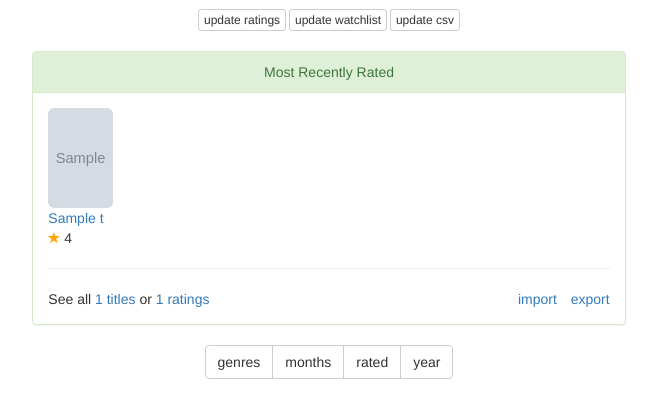
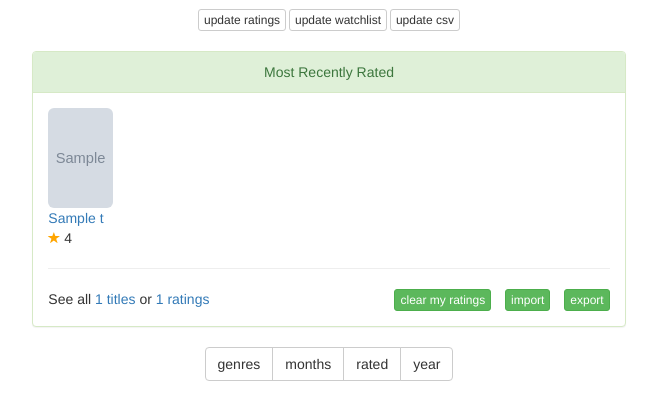
Before and after one commit to eruszczak/movie-website, a Django app: a page that uses users/templates/users/user_profile.html in a window 1280 px wide. Shown: the part 309-729 px from the top of the page, without its empty margins (311-968 px from the left). Run offline with Django 3.2, Linux system fonts and the light colour scheme; a user stored in the database is signed in; tables that the repository leaves empty hold one stand-in row (values such as "Sample post"); grey boxes marked "Sample" are stand-in pictures; parts of the project's set-up code (start-up, migrations or seed data) failed here and were passed over; some libraries are stand-ins or nearby versions.

Commit message:
deleting ratings & fixed bug where tried to validate decoded file's size

```diff
--- a/static/js/scripts.js
+++ b/static/js/scripts.js
@@ -19,12 +19,22 @@ $(document).ready(function() {
     });
 
     $('[name="update_titles_form"').children().on('click', function() {
-        showWaitingDialog(60);
+        showWaitingDialog(100);
     });
 
     $("#import_ratings").on('click', function(e) {
         e.preventDefault();
         $("#import").trigger('click');
+    });
+
+    $("#clear_ratings").on('click', function(e) {
+        var nickname = prompt("You cannot revert this operation. You will lose all of you ratings if you haven't exported them first. As a confirmation - enter your nick and press OK.");
+
+        if (nickname != null) {
+            document.getElementById("confirm-nick").value = nickname;
+        } else {
+            e.preventDefault();
+        }
     });
 
     if ( $( "#import").length ) {
@@ -35,7 +45,7 @@ $(document).ready(function() {
                 return;
             }
             document.getElementById("import_form").submit();
-            showWaitingDialog(60);
+            showWaitingDialog(100);
         };
     }
 
--- a/users/templates/users/user_profile.html
+++ b/users/templates/users/user_profile.html
@@ -91,15 +91,21 @@
 					{% endif %}
 					See all <a href="{{ choosen_user.userprofile.ratings_url }}">{{ choosen_user.userprofile.count_titles }} titles</a>
 					or <a href="{{ choosen_user.userprofile.all_ratings_url }}">{{ choosen_user.userprofile.count_ratings }} ratings</a>
+                    <hr class="visible-sm visible-xs">
 					<form id="import_form" method="post" enctype="multipart/form-data" action="{% url 'import_ratings' %}" style="display:none">{% csrf_token %}
 						<input id="import" name="csv_ratings" type="file" accept=".csv" />
 					</form>
-					<span style="float: right;">
+
+					<div style="display:inline;float: right;">
 						{% if is_owner %}
-							<a id="import_ratings" href="{% url 'import_ratings' %}" style="margin-right:10px" data-toggle="tooltip" title="You can add ratings from exported file.">import</a>
+                            <form id="clear_ratings_form" method="post" action="{{ request.user.userprofile.get_absolute_url }}" style="display:inline;margin-right:10px">{% csrf_token %}
+                                <input id="confirm-nick" name="confirm-nick" hidden>
+                                <button id="clear_ratings" type="submit" class="btn btn-xs btn-success" data-toggle="tooltip" title="You cannot revert this operation. You will lose all of you ratings if you haven't exported them first.">clear my ratings</button>
+                            </form>
+							<a id="import_ratings" href="{% url 'import_ratings' %}" style="margin-right:10px" data-toggle="tooltip" title="You can add ratings from exported file."><button class="btn btn-xs btn-success">import</button></a>
 						{% endif %}
-						<a href="{% url 'export_ratings' choosen_user.username %}" data-toggle="tooltip" title="You can export all of your ratings as a form of backup. If you will lose some of your ratings, you will be able to import them.">export</a>
-					</span>
+						<a href="{% url 'export_ratings' choosen_user.username %}" data-toggle="tooltip" title="You can export all of your ratings as a form of backup. If you will lose some of your ratings, you will be able to import them."><button class="btn btn-xs btn-success">export</button></a>
+					</div>
 				</div>
 			</div>
 		</div>
--- a/users/views.py
+++ b/users/views.py
@@ -40,7 +40,7 @@ def import_ratings(request):
     uploaded_file = request.FILES['csv_ratings']
     file = uploaded_file.read().decode('utf-8')
     io_string = io.StringIO(file)
-    is_valid, message = validate_imported_ratings(file, io_string)
+    is_valid, message = validate_imported_ratings(uploaded_file, io_string)
     if not is_valid:
         messages.info(request, message)
         return redirect(profile)
@@ -180,6 +180,13 @@ def user_profile(request, username):
             UserFollow.objects.create(user_follower=request.user, user_followed=user)
         elif request.POST.get('unfollow'):
             UserFollow.objects.filter(user_follower=request.user, user_followed=user).delete()
+        elif request.POST.get('confirm-nick'):
+            if request.POST['confirm-nick'] == request.user.username:
+                deleted_count = Rating.objects.filter(user=request.user).delete()[0]
+                message = 'You have deleted your {} ratings'.format(deleted_count)
+            else:
+                message = 'Confirmation failed. Wrong username. No ratings deleted.'
+            messages.info(request, message, extra_tags='safe')
         elif user == request.user:
             message = ''
             if request.POST.get('update_csv'):
@@ -189,6 +196,7 @@ def user_profile(request, username):
             elif request.POST.get('update_watchlist') and user.userprofile.imdb_id:
                 message = update_watchlist(user)
             messages.info(request, message, extra_tags='safe')
+
         return redirect(user.userprofile)
 
     titles_in_a_row = 6
```
